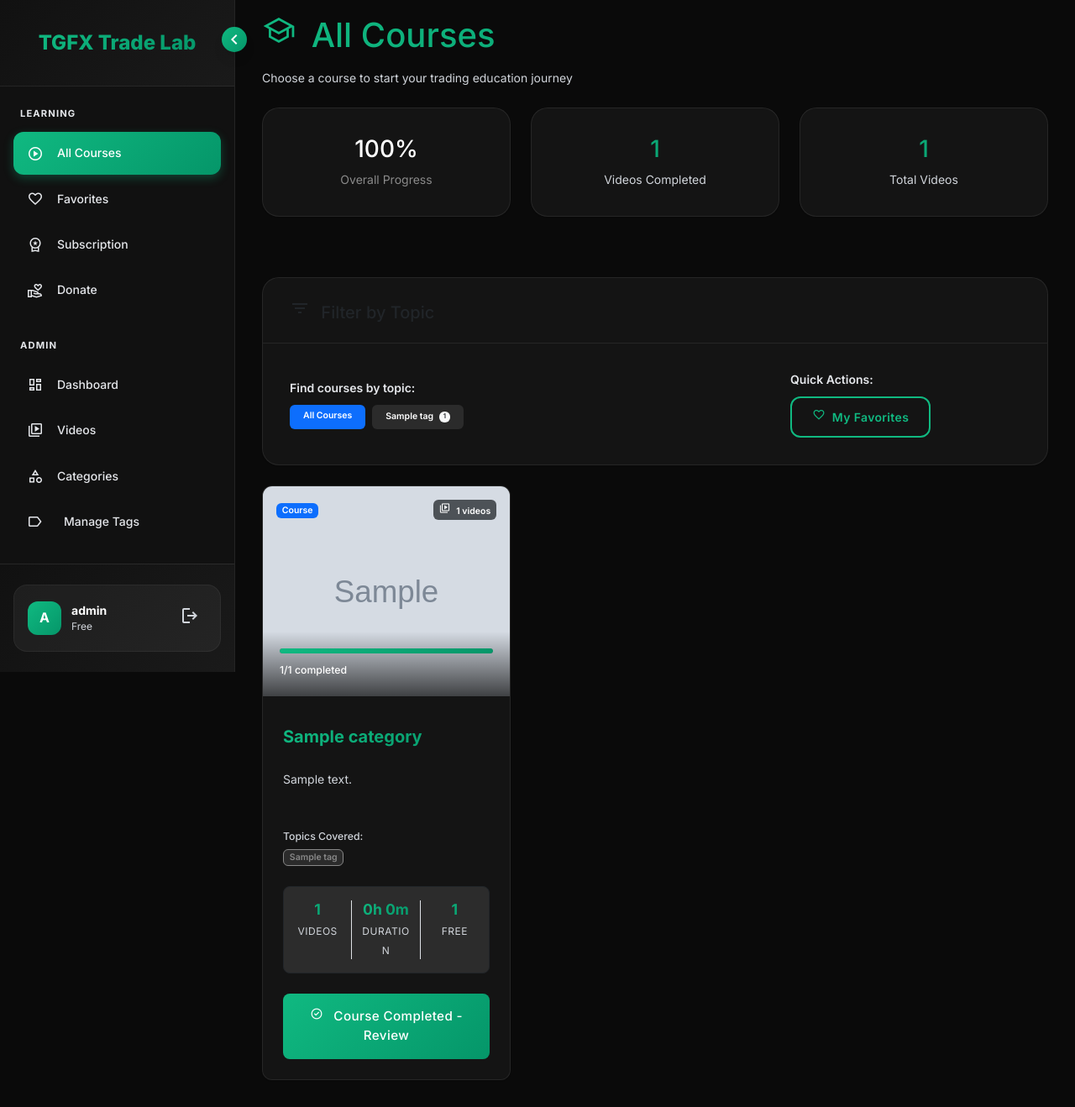
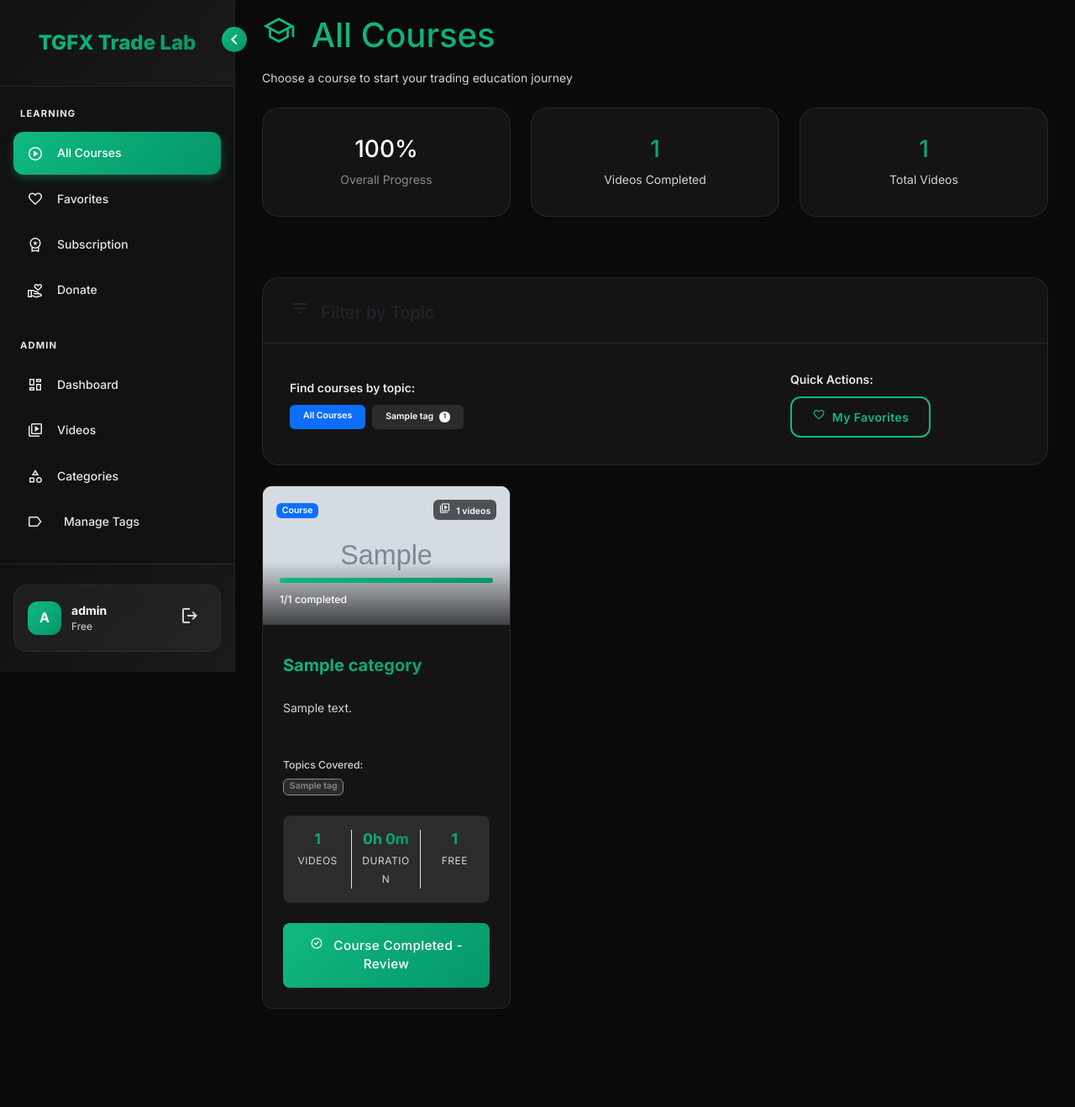
Before and after one commit to Tradersimpulse/tgfxtradelab, a Flask app: page /courses in a window 1280 px wide. Shown: the whole page at 84% size. After the commit the page ends 1201 px from the top, so only its background shows below. Run offline with Flask 3, Linux system fonts and the light colour scheme; a user stored in the database is signed in; tables that the repository leaves empty hold one stand-in row (values such as "Sample post"); grey boxes marked "Sample" are stand-in pictures.

Commit message:
Update index.html

```diff
--- a/templates/courses/index.html
+++ b/templates/courses/index.html
@@ -96,16 +96,18 @@
     <div class="col-lg-4 col-md-6">
         <div class="card course-card h-100" data-category-id="{{ category.id }}">
             <div class="position-relative overflow-hidden">
-                <!-- Course Thumbnail (use category image or fallback to first video) -->
-                {% if category.image_url %}
-                <img src="{{ category.image_url }}" class="card-img-top" alt="{{ category.name }}" style="height: 250px; object-fit: cover;">
-                {% elif videos and videos[0].thumbnail_url %}
-                <img src="{{ videos[0].thumbnail_url }}" class="card-img-top" alt="{{ category.name }}" style="height: 250px; object-fit: cover;">
-                {% else %}
-                <div class="card-img-top bg-gradient-primary d-flex align-items-center justify-content-center" style="height: 250px;">
-                    <span class="material-symbols-outlined text-white" style="font-size: 4rem;">school</span>
+                <!-- Course Thumbnail Container with Fixed Aspect Ratio -->
+                <div class="course-image-container">
+                    {% if category.image_url %}
+                    <img src="{{ category.image_url }}" class="course-image" alt="{{ category.name }}">
+                    {% elif videos and videos[0].thumbnail_url %}
+                    <img src="{{ videos[0].thumbnail_url }}" class="course-image" alt="{{ category.name }}">
+                    {% else %}
+                    <div class="course-image-placeholder">
+                        <span class="material-symbols-outlined text-white" style="font-size: 4rem;">school</span>
+                    </div>
+                    {% endif %}
                 </div>
-                {% endif %}
 
                 <!-- Course Stats Overlay -->
                 <div class="position-absolute top-0 end-0 m-3">
@@ -333,12 +335,44 @@ document.addEventListener('DOMContentLoaded', function() {
     padding: 20px;
 }
 
-/* Card image overlay effects */
-.card-img-top {
+/* Course Image Container - Fixed Aspect Ratio */
+.course-image-container {
+    position: relative;
+    width: 100%;
+    aspect-ratio: 16/9; /* Creates consistent 16:9 aspect ratio */
+    overflow: hidden;
+    background-color: #f8f9fa;
+}
+
+.course-image {
+    position: absolute;
+    top: 0;
+    left: 0;
+    width: 100%;
+    height: 100%;
+    object-fit: cover;
+    object-position: center;
     transition: all 0.3s ease;
 }
 
-.course-card:hover .card-img-top {
+.course-image-placeholder {
+    position: absolute;
+    top: 0;
+    left: 0;
+    width: 100%;
+    height: 100%;
+    background: var(--gradient-primary);
+    display: flex;
+    align-items: center;
+    justify-content: center;
+}
+
+/* Hover effects for course images */
+.course-card:hover .course-image {
+    transform: scale(1.05);
+}
+
+.course-card:hover .course-image-placeholder {
     transform: scale(1.05);
 }
 
```
